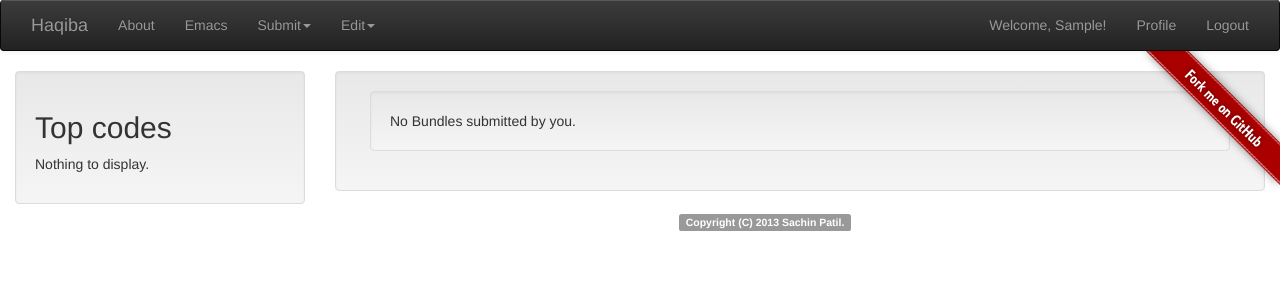
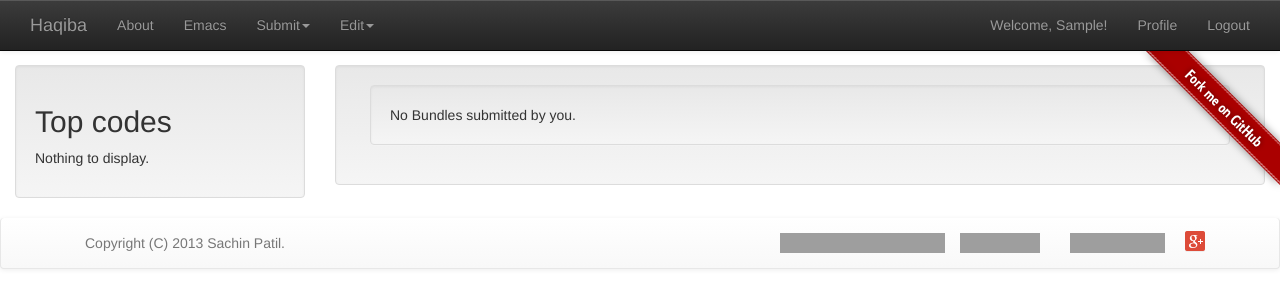
Before and after one commit to psachin/haqiba, a Django app: page /emacshaqiba/bundle/edit/ in a window 1280 px wide. Shown: the top 308 px of the page. Run offline with Django 3.2, Linux system fonts and the light colour scheme; the visitor is signed in with stand-in values (Sample User, id 1); data that the repository does not hold is empty; parts of the project's set-up code (start-up, migrations or seed data) failed here and were passed over; some libraries are stand-ins or nearby versions; grey boxes are pictures that could not be loaded.

Commit message:
Subject: Added navbar-bottom.
Description:

BUG:

Removing

<footer>
<div class="container">
</div>
</footer>

makes the navbar-bottom go crazy.

```diff
--- a/templates/emacshaqiba/base.html
+++ b/templates/emacshaqiba/base.html
@@ -14,9 +14,9 @@
 	<script src="../../assets/js/respond.min.js"></script>
 	<![endif]-->
   </head>
-  <body>
 
-    <nav class="navbar navbar-collapse navbar-inverse" role="navigation">
+  <body style="padding-top:65px">
+    <nav class="navbar navbar-collapse navbar-inverse navbar-fixed-top" role="navigation">
       <!-- Brand and toggle get grouped for better mobile display -->
       <div class="navbar-header">
 	<button type="button" class="navbar-toggle" data-toggle="collapse" data-target=".navbar-ex1-collapse">
@@ -131,39 +131,66 @@
 <!--     </div> -->
 
 
-    <hr>
     <footer>
+
+
 	<!-- Place this tag where you want the +1 button to render. -->
-      <div class="centainer" align="center">
-      <div class="g-plusone" data-size="medium"
-	   data-annotation="inline" data-width="300"
-	   data-href="http://sachin.pythonanywhere.com/">
-      </div>
-      </div>
-      <div class="container" align="center">
-	<span class="label label-default">Copyright (C) 2013 Sachin Patil.</span>
-	<!-- Place this tag after the last +1 button tag. -->
-	<script type="text/javascript">
-	  (function() {
-	  var po = document.createElement('script'); po.type = 'text/javascript'; po.async = true;
-	  po.src = 'https://apis.google.com/js/plusone.js';
-	  var s = document.getElementsByTagName('script')[0]; s.parentNode.insertBefore(po, s);
-	  })();
-	</script>
-	<!-- GitHub -->
-	<a href="https://github.com/psachin/haqiba">
-	  <img style="position: absolute; top:51px;
-		      right:0; border:0;"
-	       src="{% static 'images/forkme_right_red_aa0000.png' %}"
-	       alt="Fork me on GitHub"></a>
+	<!-- <div class="container" align="center"> -->
+      	<!--   <div class="g-plusone" -->
+	<!--        data-href="http://sachin.pythonanywhere.com/"> -->
+	<!--   </div> -->
+	<!-- </div> -->
+
+      <div class="container">
       </div>
     </footer>
+
+    <div class="navbar navbar-collapse navbar-default navbar-bottom">
+      <div class="container">
+	<p class="navbar-text pull-left">Copyright (C) 2013 Sachin Patil.</p>
+	<a class="navbar-btn pull-right" href="https://plus.google.com/share?url=http://haqiba.org/" >
+	  <img src="{% static 'images/gplus.png' %}" alt="Google+"
+	  title="Google+"/>
+	</a>
+
+	<iframe class="navbar-text pull-right" src="http://ghbtns.com/github-btn.html?user=psachin&repo=haqiba&type=fork&count=true"
+		  allowtransparency="true" frameborder="0"
+		  scrolling="0" width="95" height="20"></iframe>
+
+	<iframe class="navbar-text pull-right" src="http://ghbtns.com/github-btn.html?user=psachin&repo=haqiba&type=watch&count=true"
+		  allowtransparency="true" frameborder="0"
+		  scrolling="0" width="80" height="20"></iframe>
+
+	<iframe class="navbar-text pull-right" src="http://ghbtns.com/github-btn.html?user=psachin&type=follow&count=true"
+		  allowtransparency="true" frameborder="0"
+		  scrolling="0" width="165" height="20"></iframe>
+      </div>
+    </div>
+
+    <!-- GitHub ribbon-->
+    <a href="https://github.com/psachin/haqiba">
+      <img style="position: absolute; top:51px;
+		  right:0; border:0;"
+	   src="{% static 'images/forkme_right_red_aa0000.png' %}"
+	   alt="Fork me on GitHub"></a>
+    <!-- gh ribbon -->
 
     <!-- jQuery (necessary for Bootstrap's JavaScript plugins) -->
     <script src="{% static 'js/jquery-2.0.3.min.js' %}"></script>
     <!-- Include all compiled plugins (below), or include individual files as needed -->
     <script src="{% static 'js/bootstrap.js' %}"></script>
     <script src="{% static 'js/twitter-bootstrap-hover-dropdown.min.js' %}"></script>
+
+    <!-- Place this tag after the last +1 button tag. -->
+    <script type="text/javascript">
+      (function() {
+      var po = document.createElement('script'); po.type = 'text/javascript'; po.async = true;
+      po.src = 'https://apis.google.com/js/plusone.js';
+      var s = document.getElementsByTagName('script')[0]; s.parentNode.insertBefore(po, s);
+      })();
+    </script>
+    <!-- g+ -->
+
     <!-- Google analytics tracking code -->
     <script>
       (function(i,s,o,g,r,a,m){i['GoogleAnalyticsObject']=r;i[r]=i[r]||function(){
```
Also changed, not shown: static/images/gplus.png (added).
